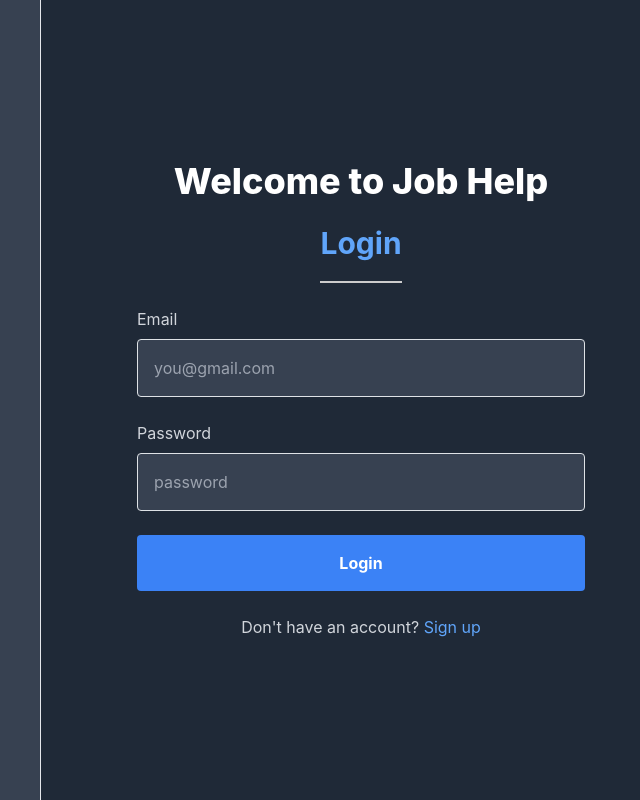
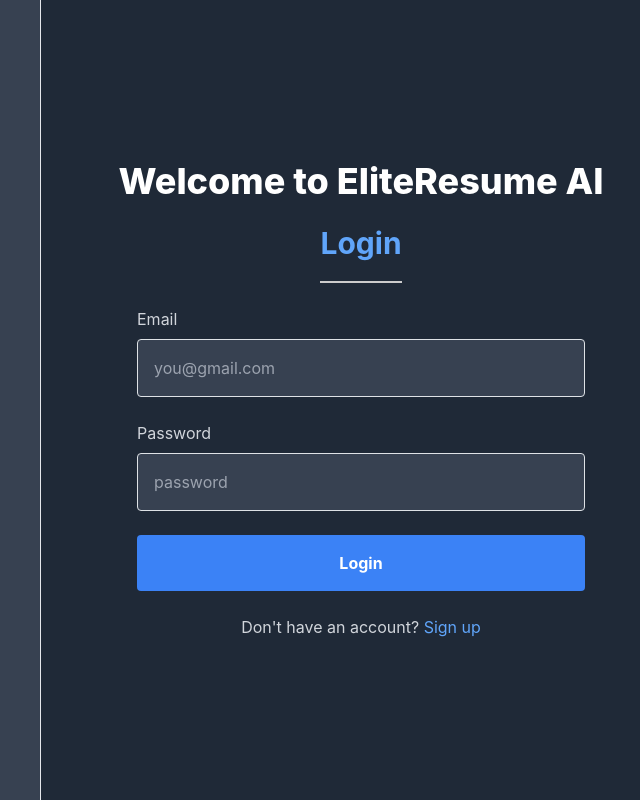
Before and after one commit to satish-pati/EliteResume, a React (Create React App) app in the folder web/: page / in a window 1280 px wide. Shown: the whole page, without its empty margins (599-1239 px from the left). Built offline with nearby package versions, Linux system fonts and the light colour scheme; a small style sheet from the web is missing.

Commit message:
Update newlog.jsx

```diff
--- a/web/src/login/newlog.jsx
+++ b/web/src/login/newlog.jsx
@@ -55,7 +55,7 @@
         style={{ marginLeft: "50%" }}
       >
         {/* Bold Heading */}
-        <h1 className="text-4xl font-extrabold mb-6 text-white">Welcome to Job Help</h1>
+        <h1 className="text-4xl font-extrabold mb-6 text-white">Welcome to EliteResume AI</h1>
 
         <h2 className="text-3xl font-bold mb-6 text-blue-400">Login</h2>
         <form onSubmit={handleSubmit} className="w-full max-w-md">
```
